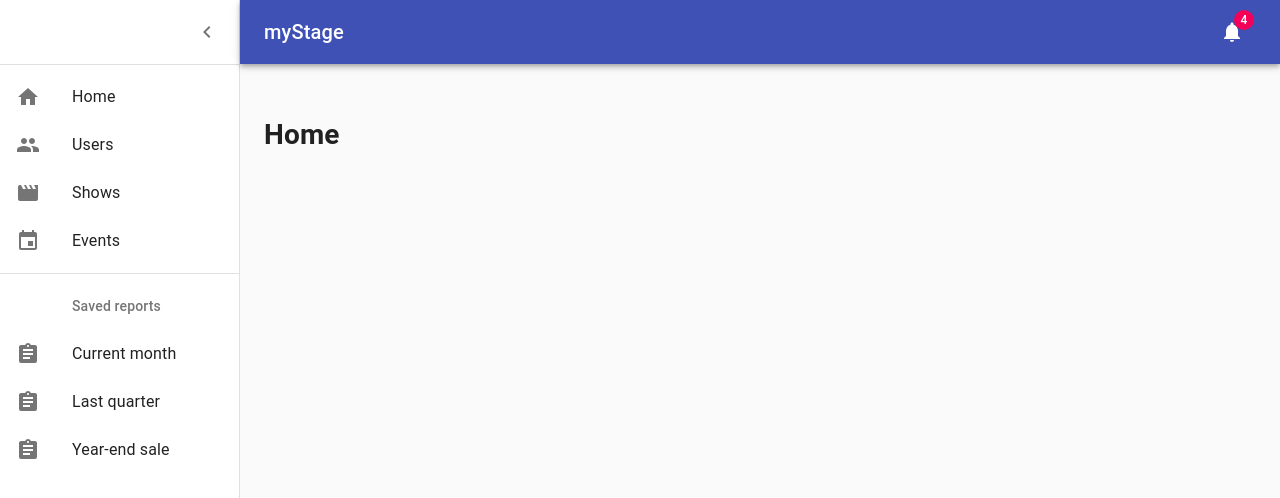
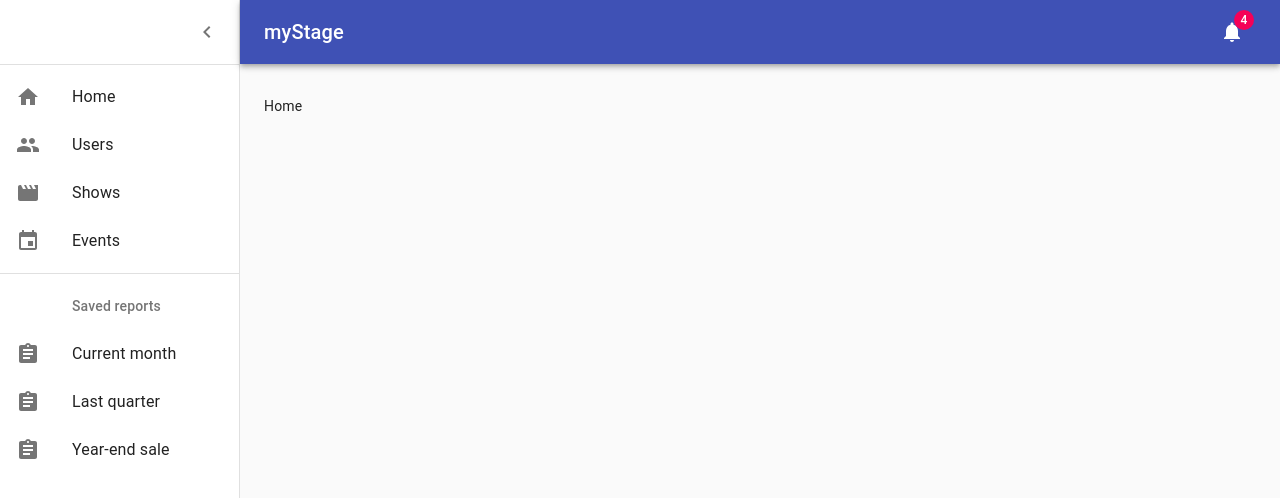
Before and after one commit to my-stage/mystage-client, a React (Create React App) app: page /login in a window 1280 px wide. Shown: the top 498 px of the page. Built offline with nearby package versions, Linux system fonts and the light colour scheme.

Commit message:
changed something

```diff
--- a/src/App.tsx
+++ b/src/App.tsx
@@ -14,8 +14,12 @@ import Container from '@material-ui/core/Container';
 import MenuIcon from '@material-ui/icons/Menu';
 import ChevronLeftIcon from '@material-ui/icons/ChevronLeft';
 import NotificationsIcon from '@material-ui/icons/Notifications';
-import { mainListItems, secondaryListItems } from './listItems';
+import { mainListItems, secondaryListItems } from './routing/listItems';
 import { BrowserRouter, Route, Switch } from 'react-router-dom';
+import Home from './pages/Home';
+import Users from './pages/Users';
+import Shows from './pages/Shows';
+import Events from './pages/Events';
 
 const drawerWidth = 240;
 
@@ -130,13 +134,11 @@ export default function Dashboard() {
             </IconButton>
           </Toolbar>
         </AppBar>
-        <Drawer
-          variant="permanent"
+        <Drawer variant="permanent"
           classes={{
             paper: clsx(classes.drawerPaper, !open && classes.drawerPaperClose),
           }}
-          open={open}
-        >
+          open={open}>
           <div className={classes.toolbarIcon}>
             <IconButton onClick={handleDrawerClose}>
               <ChevronLeftIcon />
@@ -154,18 +156,10 @@ export default function Dashboard() {
               <Route path="/notimplemented">
                 <h1>Not Implemented!</h1>
               </Route>
-              <Route path="/users">
-                <h1>Users</h1>
-              </Route>
-              <Route path="/shows">
-                <h1>Shows</h1>
-              </Route>
-              <Route path="/events">
-                <h1>Events</h1>
-              </Route>
-              <Route path="/">
-                <h1>Home</h1>
-              </Route>
+              <Route exact path="/users" component={Users} />
+              <Route path="/shows" component={Shows} />
+              <Route path="/events" component={Events} />
+              <Route path="/" component={Home} />
             </Switch>
           </Container>
         </main>
--- /dev/null
+++ b/src/pages/Events.jsx
@@ -0,0 +1,8 @@
+import React from 'react';
+
+
+function Events() {
+  return <div>Events</div>;
+}
+
+export default Events;
--- /dev/null
+++ b/src/pages/Home.tsx
@@ -0,0 +1,8 @@
+import React from 'react';
+
+
+function Home() {
+  return <div>Home</div>;
+}
+
+export default Home;
--- /dev/null
+++ b/src/pages/Shows.tsx
@@ -0,0 +1,8 @@
+import React from 'react';
+
+
+function Shows() {
+  return <div>Shows</div>;
+}
+
+export default Shows;
--- /dev/null
+++ b/src/pages/Users.jsx
@@ -0,0 +1,8 @@
+import React from 'react';
+
+
+function Users() {
+  return <div>Users</div>;
+}
+
+export default Users;
--- a/src/ListItemLink.tsx
+++ b/src/routing/ListItemLink.tsx
@@ -8,8 +8,7 @@ import { Link as RouterLink, LinkProps as RouterLinkProps } from 'react-router-d
 export default function(props: ListItemLinkProps) {
   const { icon, primary, to } = props;
 
-  const renderLink = React.useMemo(
-    () =>
+  const renderLink = React.useMemo(() =>
       React.forwardRef<HTMLAnchorElement, Omit<RouterLinkProps, 'innerRef' | 'to'>>(
         (itemProps, ref) => (
           // With react-router-dom@^6.0.0 use `ref` instead of `innerRef`
--- a/src/listItems.tsx
+++ b/src/routing/listItems.tsx
@@ -1,6 +1,5 @@
 import React from 'react';
 import ListSubheader from '@material-ui/core/ListSubheader';
-import ShoppingCartIcon from '@material-ui/icons/ShoppingCart';
 import PeopleIcon from '@material-ui/icons/People';
 import AssignmentIcon from '@material-ui/icons/Assignment';
 import ListItemLink from './ListItemLink';
```
Also changed, not shown: src/pages/Login.tsx (added, +8 -0 lines), src/routing/ListItemLinkProps.tsx (renamed from src/ListItemLinkProps.tsx).
